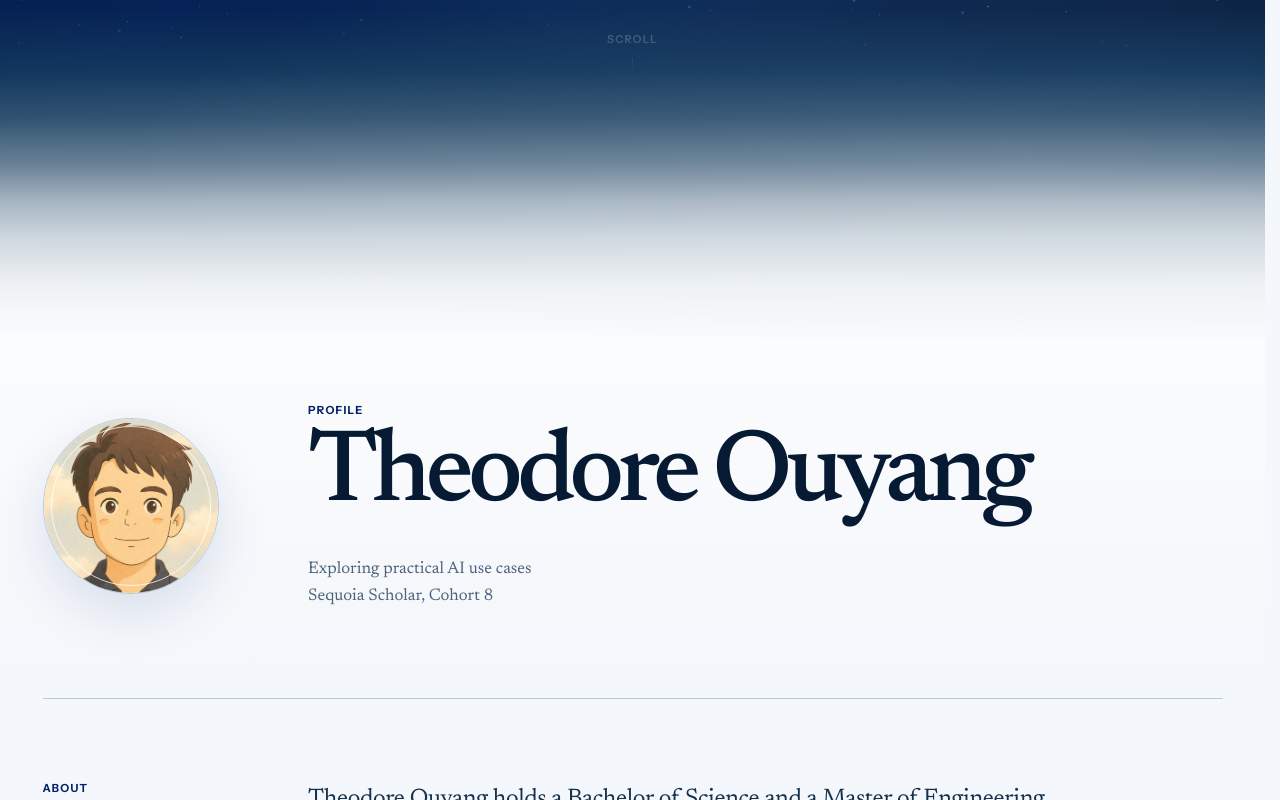
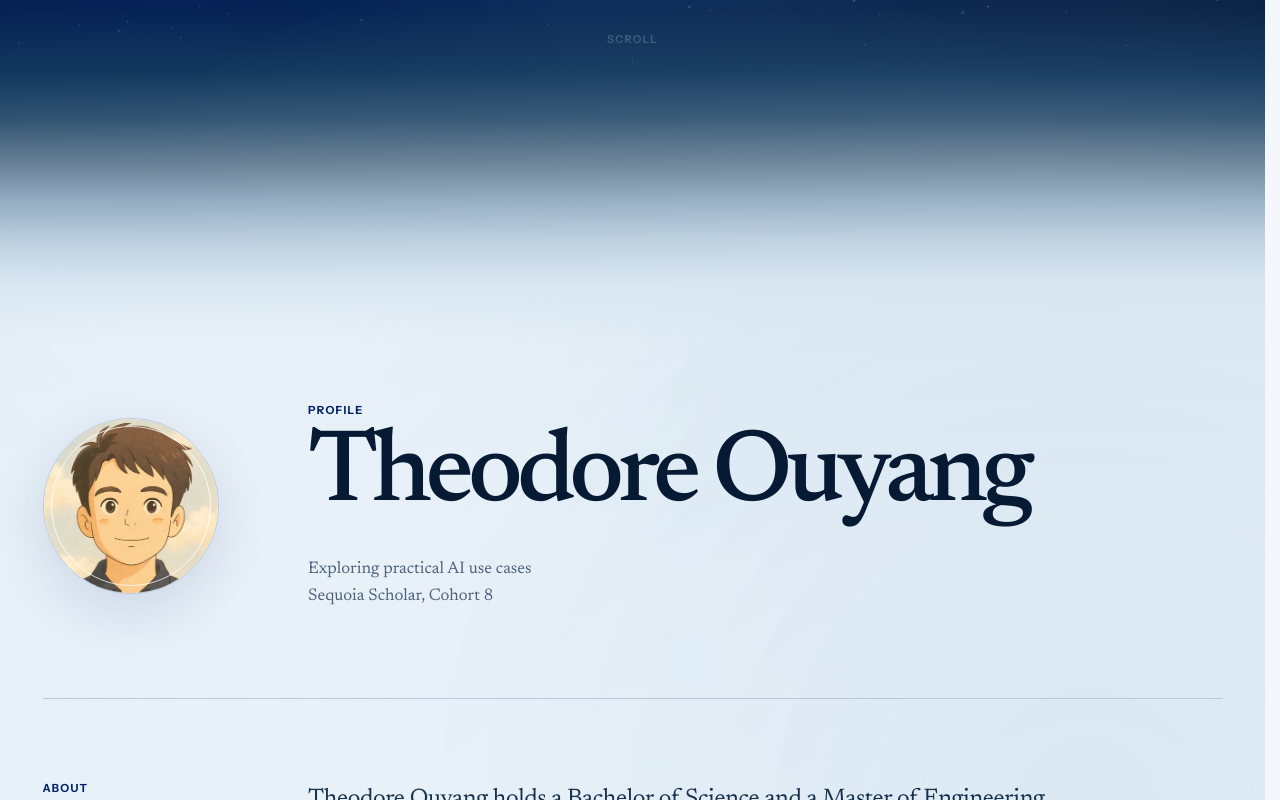
Before and after one commit to 130U/130U.github.io, a Next.js app: page / in a window 1280 px wide. Shown: the part 680-1480 px from the top of the page. Built offline with nearby package versions, Linux system fonts and the light colour scheme.

Commit message:
Refine the Home editorial surface (#12)
Replace the flat lower Home background with a restrained Duke Blue–tinted editorial surface and align the starfield dissolve with it.

```diff
--- a/app/home.module.css
+++ b/app/home.module.css
@@ -84,13 +84,24 @@
   --profile-blend-height: clamp(460px, 34vw, 560px);
   --profile-blend-overlap: clamp(220px, 19vw, 300px);
   --profile-breathing-room: clamp(56px, 5vw, 84px);
+  --profile-surface-top: #d9e7f2;
+  --profile-surface-mid: #e5eff7;
+  --profile-surface-bottom: #edf5fa;
   --profile-content-inset: calc(
     var(--profile-blend-height) - var(--profile-blend-overlap) +
       var(--profile-breathing-room)
   );
   position: relative;
   z-index: 2;
-  background: linear-gradient(180deg, var(--paper-raised) 0%, var(--paper) 46%);
+  background:
+    radial-gradient(circle at 18% 8%, rgba(255, 255, 255, 0.38), transparent 34rem),
+    radial-gradient(circle at 86% 58%, rgba(0, 83, 155, 0.055), transparent 42rem),
+    linear-gradient(
+      180deg,
+      var(--profile-surface-top) 0%,
+      var(--profile-surface-mid) 38%,
+      var(--profile-surface-bottom) 100%
+    );
 }
 
 .profileSection::before {
@@ -111,10 +122,10 @@
       #092f56 42%,
       #294c6b 52%,
       #667e93 62%,
-      #a8b6c2 70%,
-      #d1d9df 78%,
-      rgba(235, 239, 242, 0.78) 88%,
-      rgba(255, 255, 255, 0) 100%
+      #94adc2 70%,
+      #bdcfde 78%,
+      rgba(217, 231, 242, 0.92) 88%,
+      rgba(217, 231, 242, 0) 100%
     );
   content: "";
   pointer-events: none;
```
Also changed, not shown: website-maintenance/03-home-particle-system.md (+7 -6 lines), 1 other file (tests, documents, lock files or other folders).
